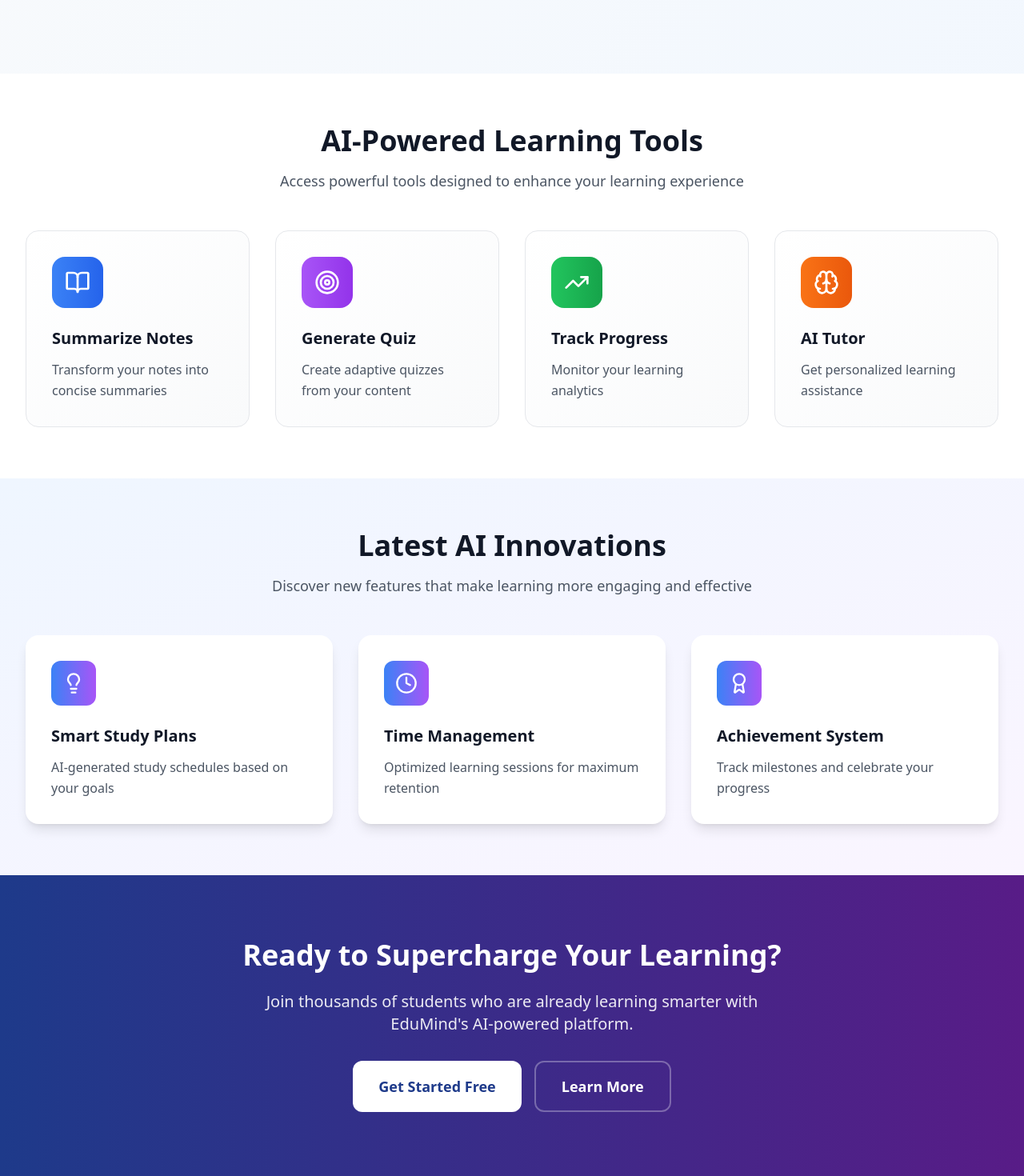
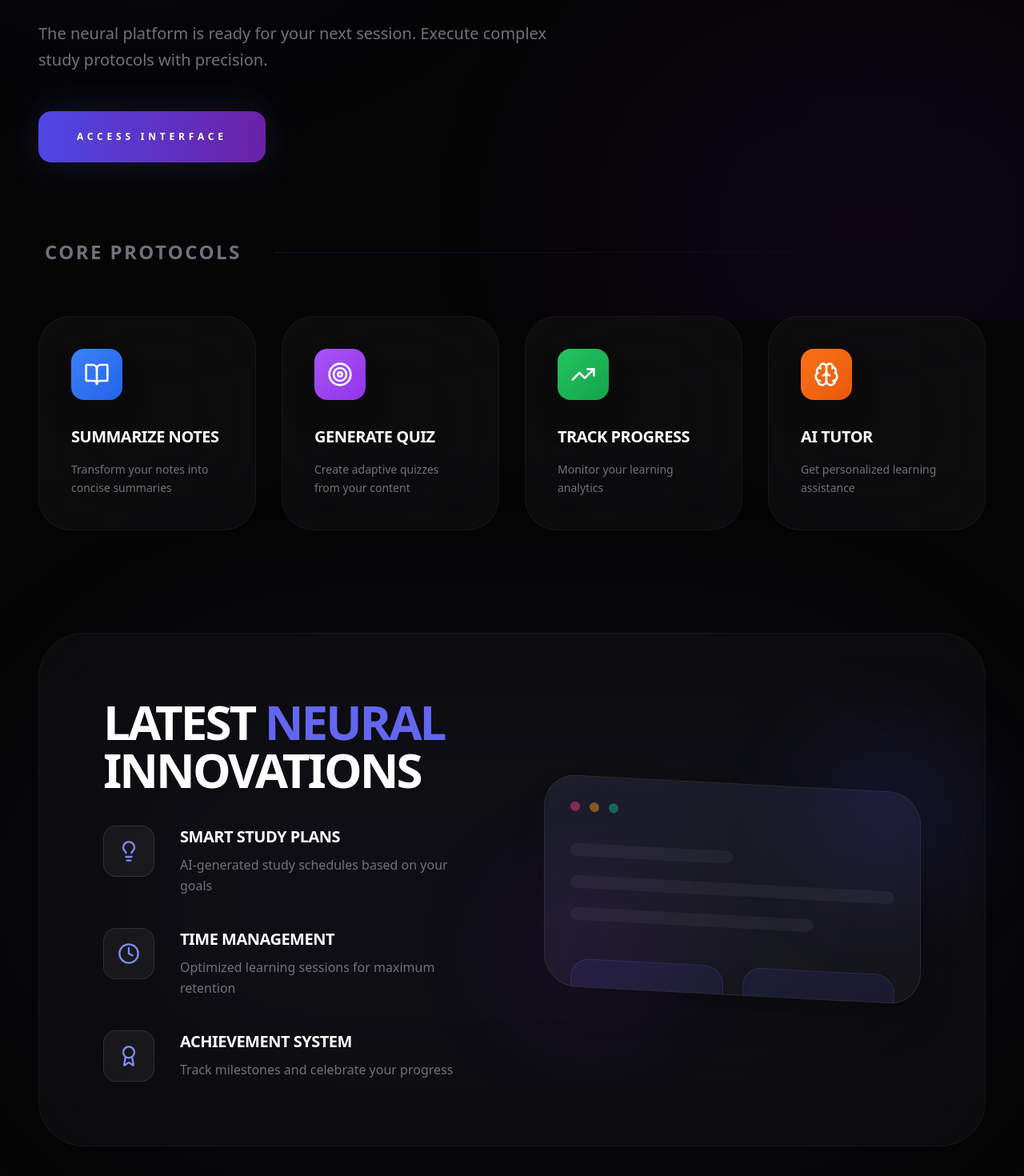
Before and after one commit to daxp472/EduMind, a React (Vite) app in the folder frontend/: page /home in a window 1280 px wide. Shown: the part 400-1870 px from the top of the page at 80% size. Built offline with nearby package versions, Linux system fonts and the light colour scheme.

Commit message:
feat(home): align student dashboard with premium black and indigo theme

```diff
--- a/frontend/src/pages/Home.tsx
+++ b/frontend/src/pages/Home.tsx
@@ -53,52 +53,50 @@ const Home = () => {
   ];
 
   return (
-    <div className="min-h-screen bg-gradient-to-br from-slate-50 to-blue-50">
+    <div className="min-h-screen bg-[#050505] text-white selection:bg-indigo-500/30">
+      {/* Background Animated Glows */}
+      <div className="fixed inset-0 overflow-hidden pointer-events-none z-0">
+        <div className="absolute top-[-10%] left-[-10%] w-[50%] h-[50%] bg-indigo-600/10 blur-[150px] rounded-full animate-pulse" />
+        <div className="absolute bottom-[-10%] right-[-10%] w-[50%] h-[50%] bg-purple-600/10 blur-[150px] rounded-full animate-pulse" style={{ animationDelay: '2s' }} />
+      </div>
+
+      <div className="max-w-7xl mx-auto px-6 sm:px-8 lg:px-12 py-12 md:py-20 relative z-10">
         {/* Hero Section */}
-      <section className="pt-20 pb-16">
-        <div className="max-w-7xl mx-auto px-4 sm:px-6 lg:px-8">
+        <section className="mb-24 text-center lg:text-left">
           <motion.div
             initial={{ opacity: 0, y: 30 }}
             animate={{ opacity: 1, y: 0 }}
             transition={{ duration: 0.8 }}
-            className="text-center mb-16"
           >
-            <h1 className="text-4xl md:text-5xl font-bold text-gray-900 mb-6">
-              Welcome to the Future of{' '}
-              <span className="bg-gradient-to-r from-blue-600 to-purple-600 bg-clip-text text-transparent">
-                Smart Learning
+            <div className="inline-flex items-center space-x-2 px-3 py-1 rounded-full bg-white/5 border border-white/10 backdrop-blur-md mb-8">
+              <Lightbulb className="h-4 w-4 text-indigo-400" />
+              <span className="text-xs font-black tracking-[0.3em] uppercase text-indigo-300">Cognitive Hub</span>
+            </div>
+            <h1 className="text-5xl md:text-8xl font-black mb-8 leading-[0.9] tracking-tighter uppercase italic">
+              Welcome back, <br />
+              <span className="text-transparent bg-clip-text bg-gradient-to-r from-blue-400 via-indigo-500 to-purple-600">
+                Architect.
               </span>
             </h1>
-            <p className="text-xl text-gray-600 max-w-3xl mx-auto mb-8">
-              Experience personalized education powered by artificial intelligence.
-              Learn faster, retain more, and achieve your academic goals with confidence.
+            <p className="text-xl text-zinc-500 max-w-2xl font-medium leading-relaxed mb-12">
+              The neural platform is ready for your next session. Execute complex study protocols with precision.
             </p>
             <Link
               to="/dashboard"
-              className="inline-flex items-center px-8 py-4 bg-gradient-to-r from-blue-600 to-purple-600 text-white rounded-xl font-semibold text-lg hover:from-blue-700 hover:to-purple-700 transition-all transform hover:scale-105 shadow-lg"
+              className="group relative inline-flex items-center px-12 py-6 bg-gradient-to-r from-indigo-600 to-purple-800 text-white rounded-2xl font-black text-xs uppercase tracking-[0.4em] transition-all hover:scale-105 active:scale-95 shadow-[0_0_50px_rgba(99,102,241,0.2)] overflow-hidden"
             >
-              Start Learning Now
+              <div className="absolute inset-0 bg-white/10 opacity-0 group-hover:opacity-100 transition-opacity" />
+              <span className="relative z-10">Access Interface</span>
             </Link>
           </motion.div>
-        </div>
         </section>
 
-      {/* Quick Actions */}
-      <section className="py-16 bg-white">
-        <div className="max-w-7xl mx-auto px-4 sm:px-6 lg:px-8">
-          <motion.div
-            initial={{ opacity: 0, y: 20 }}
-            whileInView={{ opacity: 1, y: 0 }}
-            transition={{ duration: 0.6 }}
-            className="text-center mb-12"
-          >
-            <h2 className="text-3xl md:text-4xl font-bold text-gray-900 mb-4">
-              AI-Powered Learning Tools
-            </h2>
-            <p className="text-lg text-gray-600 max-w-2xl mx-auto">
-              Access powerful tools designed to enhance your learning experience
-            </p>
-          </motion.div>
+        {/* Quick Actions / Core Tools */}
+        <section className="mb-32">
+          <div className="flex items-center justify-between mb-16 px-2">
+            <h2 className="text-2xl font-black uppercase tracking-widest text-zinc-500">Core Protocols</h2>
+            <div className="h-px flex-1 mx-10 bg-gradient-to-r from-indigo-500/20 to-transparent" />
+          </div>
 
           <div className="grid grid-cols-1 md:grid-cols-2 lg:grid-cols-4 gap-8">
             {quickActions.map((action, index) => (
@@ -106,18 +104,20 @@ const Home = () => {
                 key={index}
                 initial={{ opacity: 0, y: 20 }}
                 whileInView={{ opacity: 1, y: 0 }}
+                viewport={{ once: true }}
                 transition={{ duration: 0.6, delay: index * 0.1 }}
-                className="group cursor-pointer"
+                className="group relative"
               >
                 <Link to={action.link}>
-                  <div className="p-8 bg-gradient-to-br from-white to-gray-50 rounded-2xl border border-gray-200 hover:border-blue-300 hover:shadow-xl transition-all duration-300 transform hover:scale-105 h-full">
-                    <div className={`w-16 h-16 bg-gradient-to-r ${action.color} rounded-2xl flex items-center justify-center mb-6 group-hover:scale-110 transition-transform`}>
+                  <div className="h-full p-10 bg-zinc-900/40 border border-white/5 rounded-[2.5rem] backdrop-blur-3xl hover:border-indigo-500/50 transition-all duration-500 group-hover:-translate-y-2 group-hover:bg-zinc-900/60 overflow-hidden">
+                    <div className="absolute inset-0 bg-gradient-to-br from-indigo-500/5 to-transparent opacity-0 group-hover:opacity-100 transition-opacity" />
+                    <div className={`w-16 h-16 bg-gradient-to-br ${action.color} rounded-2xl flex items-center justify-center mb-8 shadow-2xl group-hover:scale-110 group-hover:rotate-3 transition-transform`}>
                       <action.icon className="h-8 w-8 text-white" />
                     </div>
-                    <h3 className="text-xl font-semibold text-gray-900 mb-3 group-hover:text-blue-600 transition-colors">
+                    <h3 className="text-xl font-black text-white mb-4 uppercase tracking-tight group-hover:text-indigo-400 transition-colors">
                       {action.title}
                     </h3>
-                    <p className="text-gray-600 leading-relaxed">
+                    <p className="text-zinc-500 text-sm font-medium leading-relaxed">
                       {action.description}
                     </p>
                   </div>
@@ -125,81 +125,58 @@ const Home = () => {
               </motion.div>
             ))}
           </div>
-        </div>
         </section>
 
-      {/* Latest Features */}
-      <section className="py-16 bg-gradient-to-br from-blue-50 to-purple-50">
-        <div className="max-w-7xl mx-auto px-4 sm:px-6 lg:px-8">
-          <motion.div
-            initial={{ opacity: 0, y: 20 }}
-            whileInView={{ opacity: 1, y: 0 }}
-            transition={{ duration: 0.6 }}
-            className="text-center mb-12"
-          >
-            <h2 className="text-3xl md:text-4xl font-bold text-gray-900 mb-4">
-              Latest AI Innovations
+        {/* Feature Highlights */}
+        <section className="relative">
+          <div className="absolute inset-0 bg-indigo-500/5 blur-[120px] rounded-full -z-10" />
+          <div className="bg-zinc-900/40 border border-white/5 rounded-[3.5rem] p-10 md:p-20 backdrop-blur-3xl">
+            <div className="grid grid-cols-1 lg:grid-cols-2 gap-20 items-center">
+              <div>
+                <h2 className="text-4xl md:text-6xl font-black mb-10 leading-[0.9] tracking-tighter uppercase">
+                  Latest <span className="text-indigo-500">Neural</span> <br />Innovations
                 </h2>
-            <p className="text-lg text-gray-600 max-w-2xl mx-auto">
-              Discover new features that make learning more engaging and effective
-            </p>
-          </motion.div>
-
-          <div className="grid grid-cols-1 md:grid-cols-3 gap-8">
+                <div className="space-y-10">
                   {recentFeatures.map((feature, index) => (
-              <motion.div
-                key={index}
-                initial={{ opacity: 0, y: 20 }}
-                whileInView={{ opacity: 1, y: 0 }}
-                transition={{ duration: 0.6, delay: index * 0.1 }}
-                className="bg-white p-8 rounded-2xl shadow-lg hover:shadow-xl transition-all duration-300"
-              >
-                <div className="w-14 h-14 bg-gradient-to-r from-blue-500 to-purple-500 rounded-xl flex items-center justify-center mb-6">
-                  <feature.icon className="h-7 w-7 text-white" />
+                    <div key={index} className="flex gap-8 group">
+                      <div className="w-16 h-16 shrink-0 bg-white/5 border border-white/10 rounded-2xl flex items-center justify-center group-hover:bg-indigo-500/20 group-hover:border-indigo-500/30 transition-all">
+                        <feature.icon className="h-7 w-7 text-indigo-400" />
                       </div>
-                <h3 className="text-xl font-semibold text-gray-900 mb-3">
-                  {feature.title}
-                </h3>
-                <p className="text-gray-600 leading-relaxed">
-                  {feature.description}
-                </p>
-              </motion.div>
+                      <div>
+                        <h3 className="text-xl font-black text-white uppercase tracking-tight mb-2">{feature.title}</h3>
+                        <p className="text-zinc-500 font-medium leading-relaxed">{feature.description}</p>
+                      </div>
+                    </div>
                   ))}
                 </div>
               </div>
-      </section>
 
-      {/* CTA Section */}
-      <section className="py-20 bg-gradient-to-r from-blue-900 to-purple-900 text-white">
-        <div className="max-w-4xl mx-auto px-4 sm:px-6 lg:px-8 text-center">
-          <motion.div
-            initial={{ opacity: 0, y: 20 }}
-            whileInView={{ opacity: 1, y: 0 }}
-            transition={{ duration: 0.8 }}
-          >
-            <h2 className="text-3xl md:text-4xl font-bold mb-6">
-              Ready to Supercharge Your Learning?
-            </h2>
-            <p className="text-xl mb-8 max-w-2xl mx-auto opacity-90">
-              Join thousands of students who are already learning smarter with EduMind's AI-powered platform.
-            </p>
-            <div className="flex flex-col sm:flex-row gap-4 justify-center">
-              <Link
-                to="/signup"
-                className="inline-flex items-center px-8 py-4 bg-white text-blue-900 rounded-xl font-semibold text-lg hover:bg-gray-100 transition-all transform hover:scale-105"
-              >
-                Get Started Free
-              </Link>
-              <Link
-                to="/features"
-                className="inline-flex items-center px-8 py-4 border-2 border-white/30 text-white rounded-xl font-semibold text-lg hover:border-white hover:bg-white/10 transition-all"
-              >
-                Learn More
-              </Link>
+              <div className="relative hidden lg:block">
+                <div className="aspect-video bg-zinc-900/80 rounded-[2.5rem] border border-white/10 p-8 shadow-2xl skew-y-3 relative overflow-hidden">
+                  <div className="absolute inset-0 bg-gradient-to-br from-indigo-500/10 to-transparent" />
+                  <div className="flex items-center space-x-3 mb-10">
+                    <div className="w-3 h-3 rounded-full bg-rose-500/50" />
+                    <div className="w-3 h-3 rounded-full bg-amber-500/50" />
+                    <div className="w-3 h-3 rounded-full bg-emerald-500/50" />
                   </div>
-          </motion.div>
+                  <div className="space-y-6">
+                    <div className="h-4 w-1/2 bg-white/5 rounded-full" />
+                    <div className="h-4 w-full bg-white/5 rounded-full" />
+                    <div className="h-4 w-3/4 bg-white/5 rounded-full" />
+                    <div className="grid grid-cols-2 gap-6 pt-6">
+                      <div className="h-32 bg-indigo-500/10 rounded-3xl border border-indigo-500/20" />
+                      <div className="h-32 bg-indigo-500/10 rounded-3xl border border-indigo-500/20" />
+                    </div>
+                  </div>
+                </div>
+                {/* Visual Glows */}
+                <div className="absolute -top-10 -right-10 w-40 h-40 bg-indigo-600/20 blur-3xl rounded-full" />
+                <div className="absolute -bottom-10 -left-10 w-48 h-48 bg-purple-600/10 blur-3xl rounded-full" />
+              </div>
+            </div>
           </div>
         </section>
+      </div>
     </div>
   );
 };
```
Lines whose indentation alone changed are shown as unchanged.
